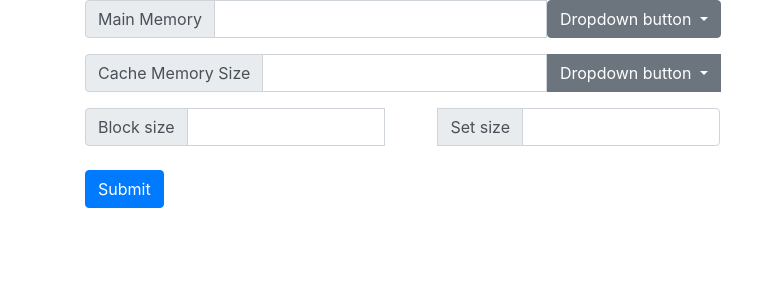
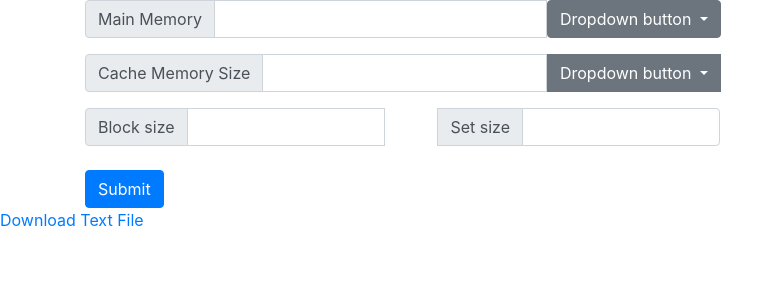
Before and after one commit to meJill/CSARCH2_SimProj, a Node server app: page / in a window 1280 px wide. Shown: the top 300 px of the page, without its empty margins (0-783 px from the left). Run offline with Node 20, Linux system fonts and the light colour scheme; some libraries are stand-ins or nearby versions.

Commit message:
try download text file

```diff
--- a/index.js
+++ b/index.js
@@ -1,5 +1,6 @@
 const express = require('express');
 const expressLayouts = require('express-ejs-layouts');
+const fs = require('fs');
 
 app = express()
 app.set('view engine', 'ejs');
@@ -10,6 +11,33 @@ app.listen(8000, () => {
     console.log("Server started on port 8000");
 });
 
+// Route handler for generating and sending the text file as a download
+app.get('/download', async function (req, res) {
+  // Dynamic data to include in the text file
+  const users = [
+    { name: 'John Doe', age: 30 },
+    { name: 'Jane Smith', age: 25 },
+    { name: 'Bob Brown', age: 35 }
+  ];
+
+  // Render the EJS template with the dynamic data
+  res.render('download', { users }, function (err, html) {
+    if (err) {
+      console.error(err);
+      res.sendStatus(500);
+    } else {
+      // Set the appropriate headers for a text file download
+      res.setHeader('Content-Type', 'text/plain');
+      res.setHeader('Content-Disposition', 'attachment; filename="test.txt"');
+
+      // Send the rendered HTML as the text file content
+      res.send(html);
+    }
+  });
+});
+
+
+
 // bsa/mru routes
 app.use('/', async function (req, res) {
     res.render('index');
--- a/package.json
+++ b/package.json
@@ -22,6 +22,7 @@
     "ejs": "^3.1.9",
     "express": "^4.18.2",
     "express-ejs-layouts": "^2.5.1",
+    "fs": "^0.0.1-security",
     "nodemon": "^2.0.22"
   },
   "devDependencies": {
--- /dev/null
+++ b/views/download.ejs
@@ -0,0 +1,5 @@
+This is some data that will be downloaded as a text file. (test)
+<% users.forEach(function(user) { %>
+    Name: <%= user.name %>
+    Age: <%= user.age %>
+  <% }); %>
--- a/views/index.ejs
+++ b/views/index.ejs
@@ -63,4 +63,6 @@
 <div id="misses"></div>
 <div id="cm"></div>
 
+<a href="/download" download="test.txt">Download Text File</a>
+
 <%-include('layouts/bsa-mru-bottom') -%>
```
Also changed, not shown: 1 other file.
